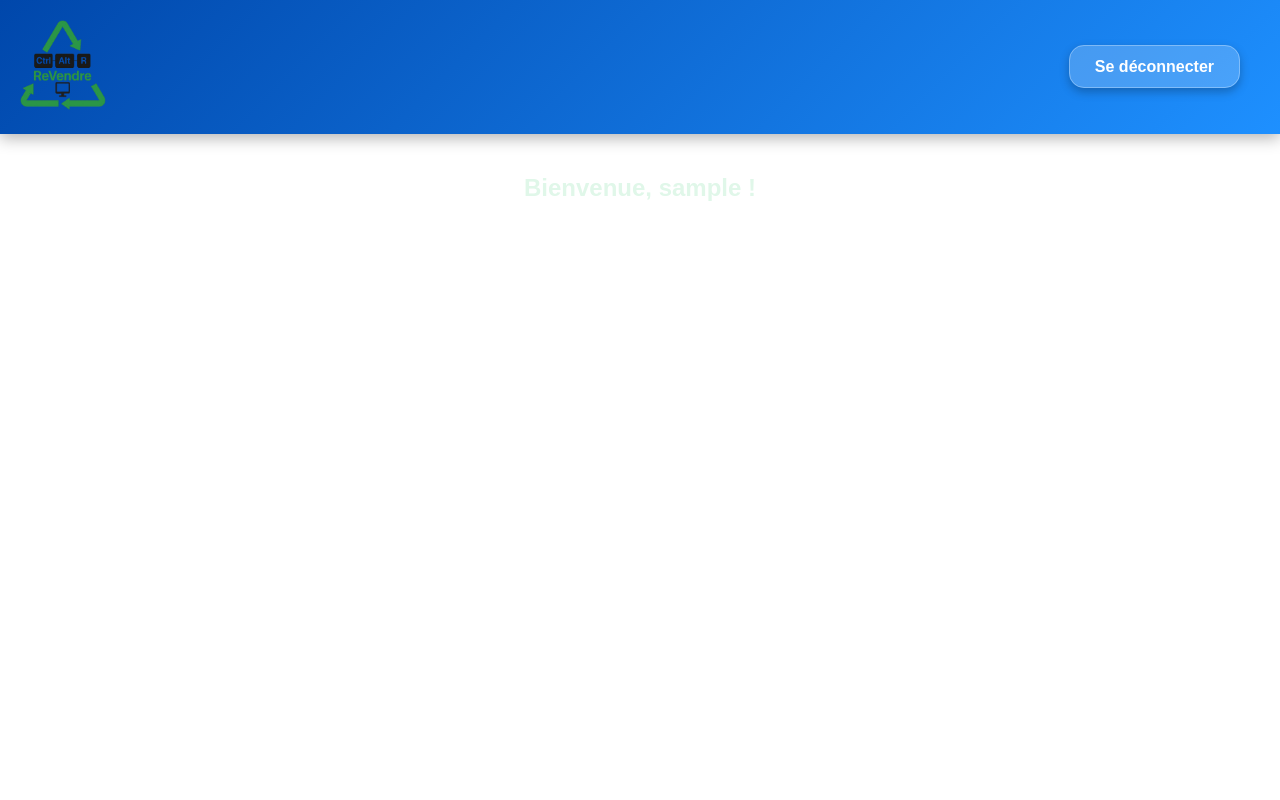
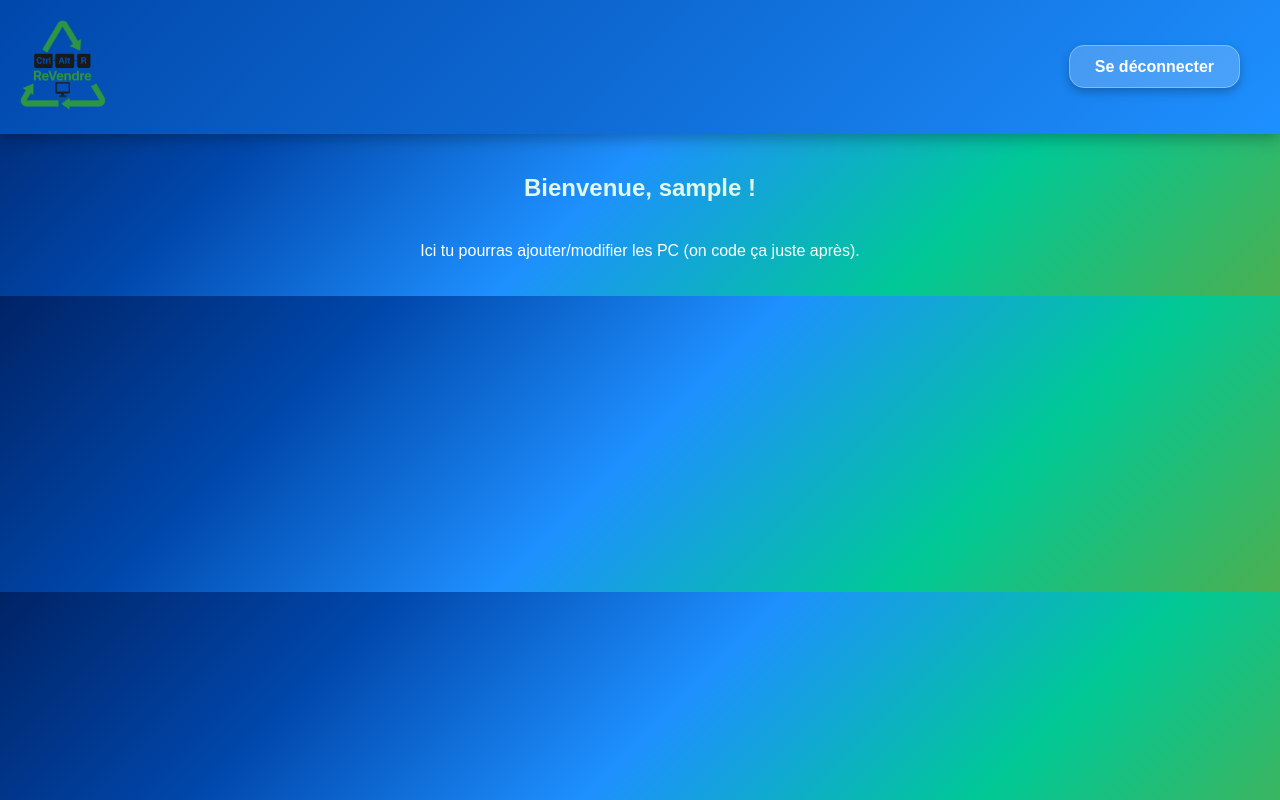
Before and after one commit to Pier-Alexis/Ctrl-Alt-Revendre, a Flask app: page /dashboard in a window 1280 px wide. Run offline with Flask 3, Linux system fonts and the light colour scheme; the visitor is signed in with stand-in values (Sample User, id 1).

Commit message:
Update dashboard.html

```diff
--- a/templates/dashboard.html
+++ b/templates/dashboard.html
@@ -5,7 +5,7 @@
   <title>Dashboard - Ctrl+Alt+ReVendre</title>
   <link rel="stylesheet" href="{{ url_for('static', filename='style.css') }}">
 </head>
-<body>
+<body class="otherpage">
   <header class="header">
     <div class="logo-container">
       <img src="{{ url_for('static', filename='logo.png') }}" class="logo" alt="logo">
```
